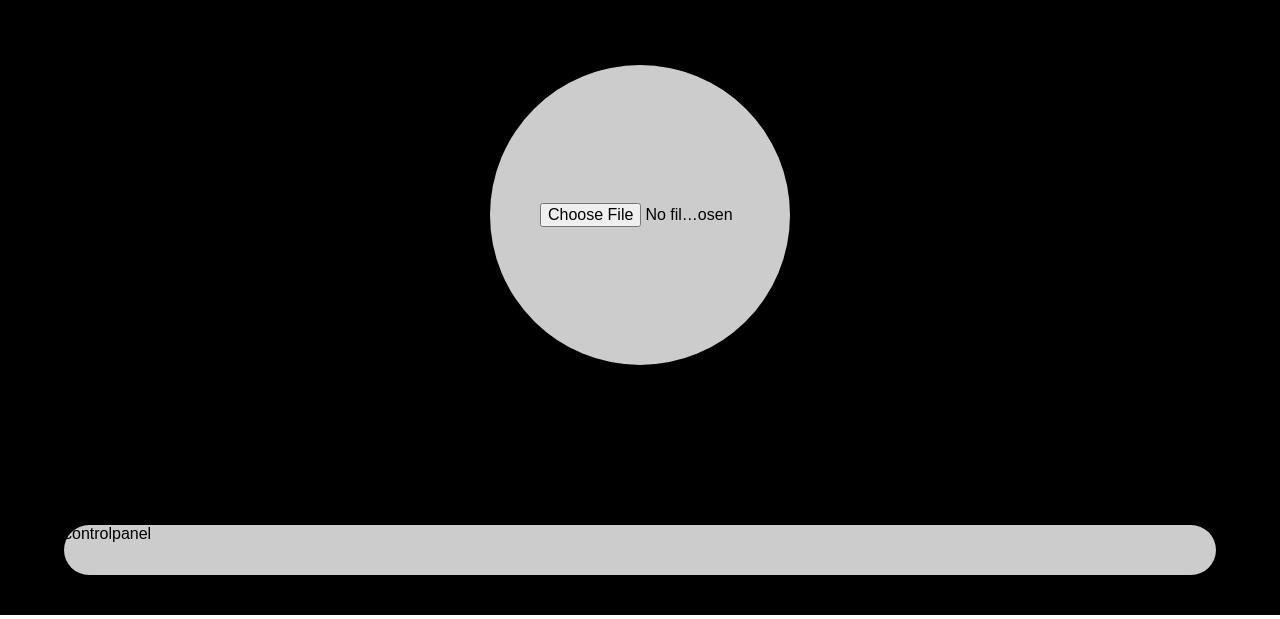
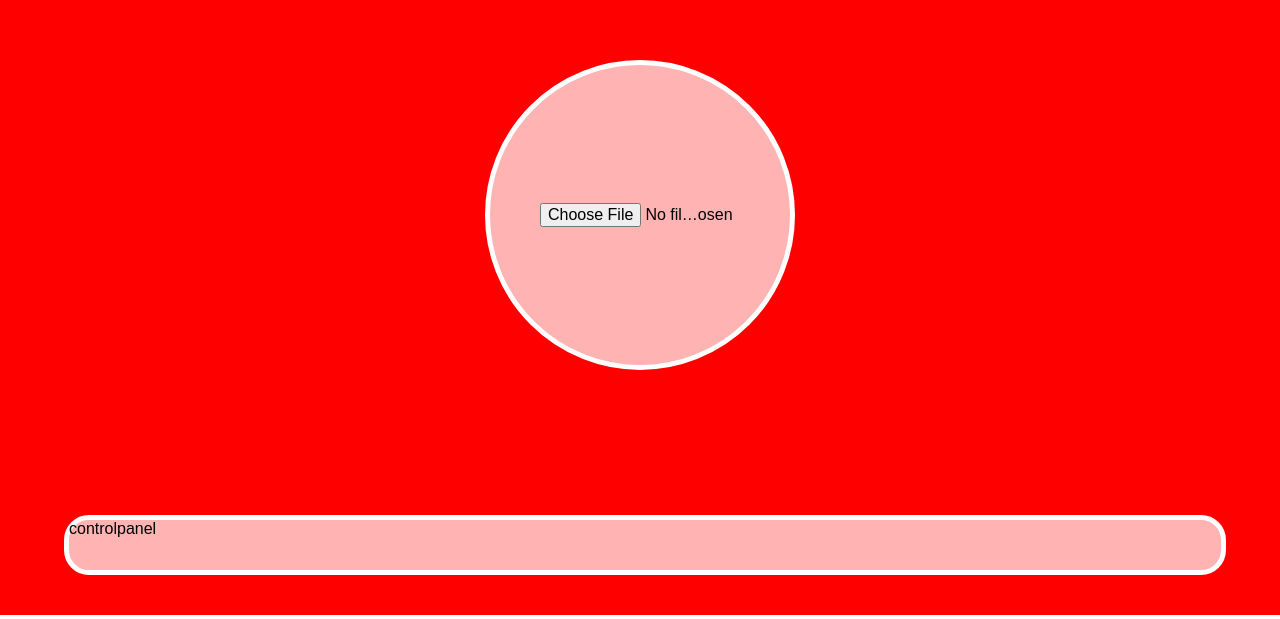
Before and after one commit to jeroenoliemans/snapsound, a plain HTML site: page index.html in a window 1280 px wide. Shown: the part 185-804 px from the top of the page. Drawn offline with Linux system fonts and the light colour scheme.

Commit message:
added canvas image handler

```diff
--- a/css/styles.css
+++ b/css/styles.css
@@ -6,19 +6,22 @@ html, body{
 }
 
 .placeholder{
+  position: absolute;
   width: 100%;
   min-height: 100%;
-  background-color: #000;
   display: flex;
   align-items: center;
   justify-content: center;
+  z-index: 1;
+  top: 0px;
 }
 
 .uploader{
   width: 300px;
   height: 300px;
   border-radius: 50%;
-  background-color: #ccc;
+  border: 5px solid #fff;
+  background-color: rgba(255,255,255,0.7);
   display: flex;
   align-items: center;
   justify-content: center;
@@ -32,8 +35,16 @@ html, body{
   bottom: 5%;
   height: 50px;
   border-radius: 25px;
-  background-color: #ccc;
+  border: 5px solid #fff;
+  background-color: rgba(255,255,255,0.7);
   justify-content: flex-start;
   left: 5%;
   width: 90%;
 }
+
+
+.img-canvas{
+  background-color: #f00;
+  width: 100%;
+  height: 100%;
+}
--- a/index.html
+++ b/index.html
@@ -3,12 +3,12 @@
     <head>
         <title>Snapsound mke music with pictures</title>
         <link href="css/styles.css" rel="stylesheet"></link>
-
     </head>
     <body>
+      <canvas class="img-canvas" id="canvas"></canvas>
       <div class="placeholder" id="placeHolder">
           <div class="uploader" id="uploader">
-            <input type="file" accept="image/*" capture="camera">
+            <input id="btnUpload" type="file" accept="image/*" capture="camera">
           </div>
           <div class="controlpanel" id="controlPanel">
             controlpanel
--- a/scripts/app/placeholder.js
+++ b/scripts/app/placeholder.js
@@ -1,10 +1,29 @@
 define(function () {
     //Do setup work here
-    var loadImage = function(){
-      console.log('loadimage');
-    }
+    var canvas = document.querySelector('#canvas'),
+    ctx = canvas.getContext("2d"),
+    img = new Image(),
+    initPlaceholder = function(){
+      //set handler for upload button
+      document.querySelector('#btnUpload').onchange = function handleImage(e) {
+        var reader = new FileReader();
+          reader.onload = function (event){
+            img.src = event.target.result;
+            img.onload = function () {
+              addImageToCanvas();
+            }
+          }
+          reader.readAsDataURL(e.target.files[0]);
+        }
+    },
+    addImageToCanvas = function(){
+      ctx.drawImage(img,0,0,img.width,img.height,0,0,canvas.width,canvas.height);
+    },
+    hideUploadControls = function(){
+
+    };
 
     return {
-        loadImage: loadImage
+        initPlaceholder: initPlaceholder
     }
 });
--- a/scripts/main.js
+++ b/scripts/main.js
@@ -1,3 +1,4 @@
 require(["app/placeholder", "app/controlpanel"], function(placeholder, controlpanel) {
     controlpanel.initControls();
+    placeholder.initPlaceholder();
 });
```
